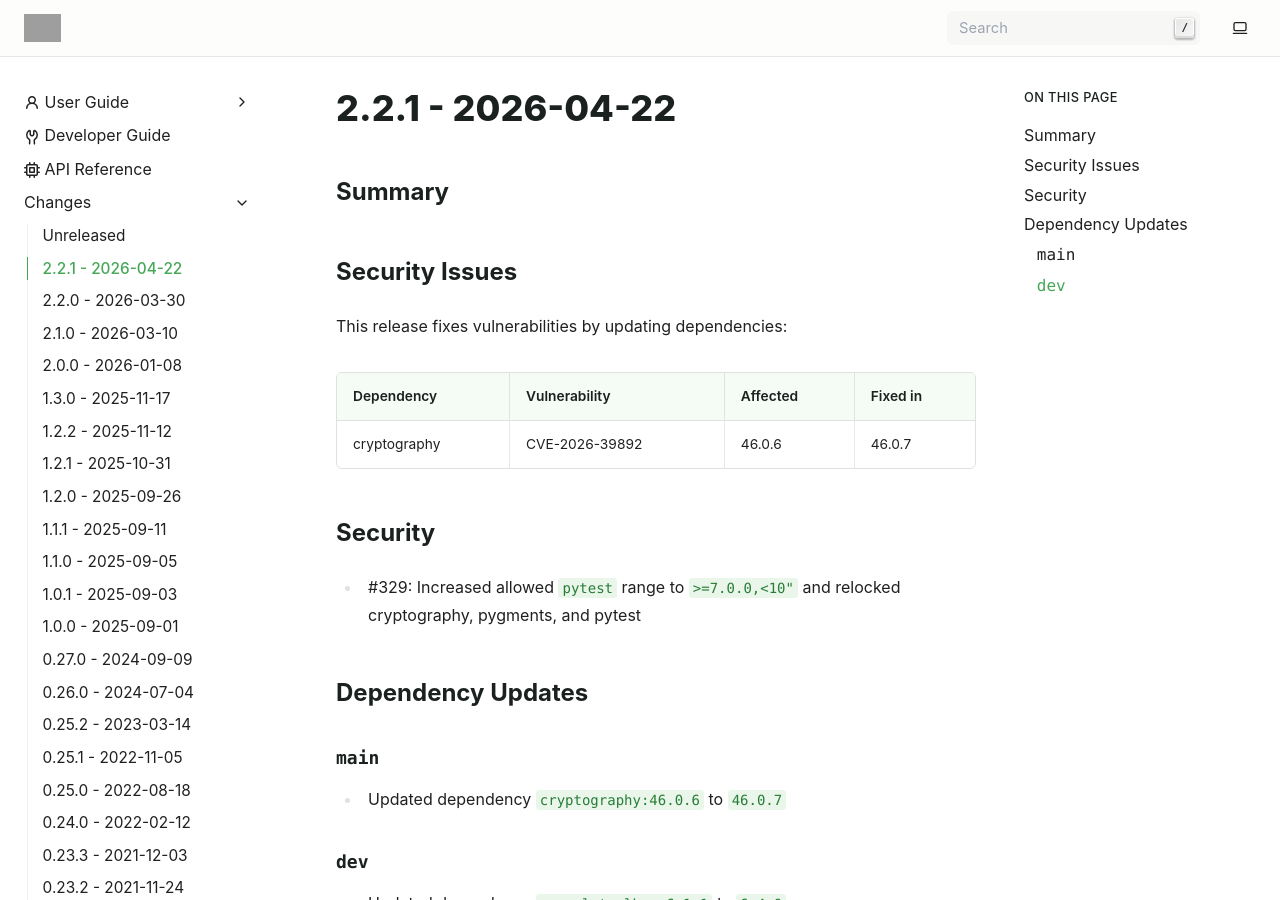
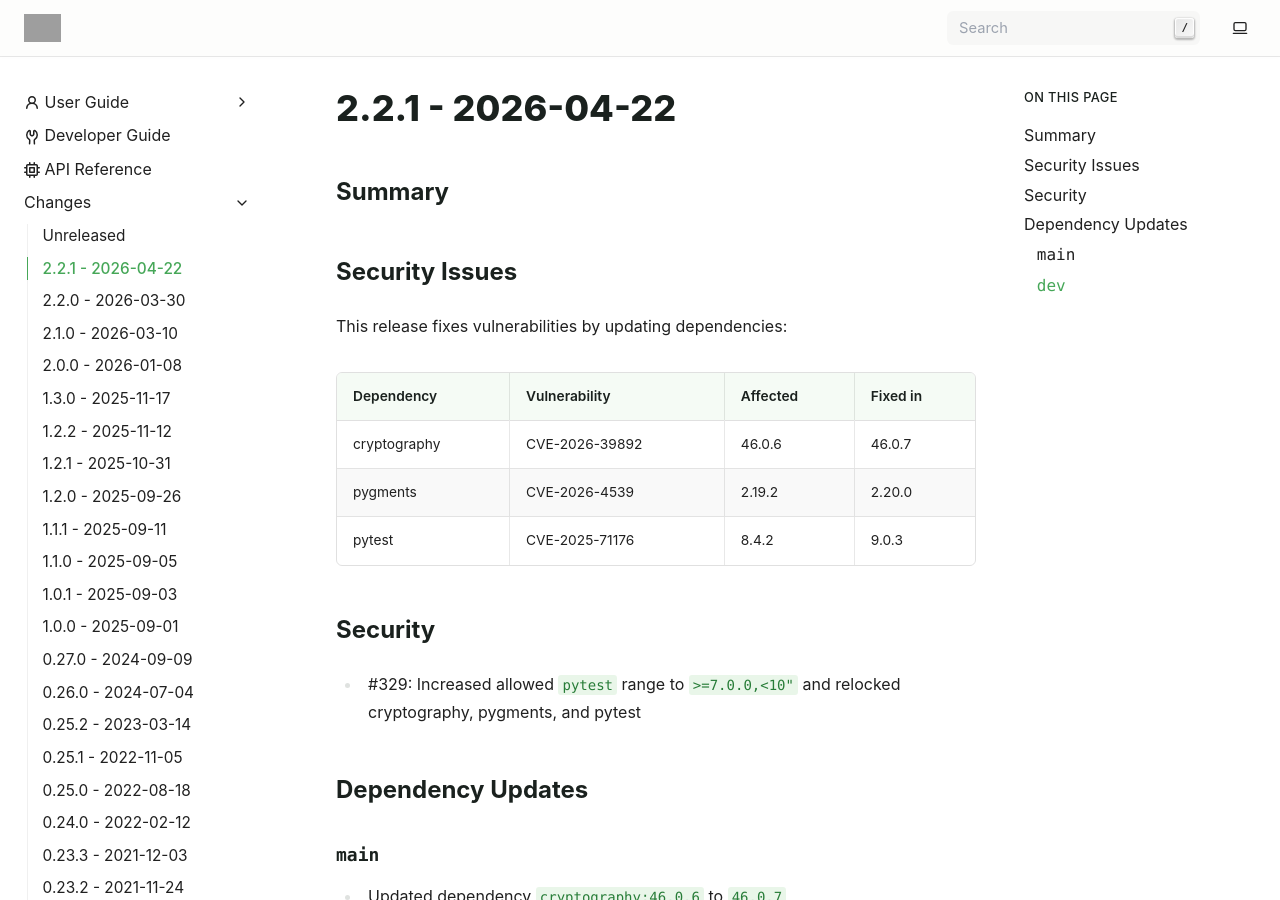
Before and after one commit to exasol/pyexasol, a Sphinx documentation site: the page built from doc/changes/changes_2.2.1.md, in a window 1280 px wide and 900 px high. Built offline with Sphinx 7.4.7, drawn with Linux system fonts in a browser that asks for light colours; grey boxes are pictures that could not be loaded.

Commit message:
Update vulnerabilities to be more correct

```diff
--- a/doc/changes/changes_2.2.1.md
+++ b/doc/changes/changes_2.2.1.md
@@ -9,10 +9,13 @@ This release fixes vulnerabilities by updating dependencies:
 | Dependency   | Vulnerability  | Affected | Fixed in |
 |--------------|----------------|----------|----------|
 | cryptography | CVE-2026-39892 | 46.0.6   | 46.0.7   |
+| pygments     | CVE-2026-4539  | 2.19.2   | 2.20.0   |
+| pytest       | CVE-2025-71176 | 8.4.2    | 9.0.3    |
 
 ## Security
 
-* #329: Increased allowed `pytest` range to `>=7.0.0,<10"` and relocked cryptography, pygments, and pytest
+* #329: Increased allowed `pytest` range to `>=7.0.0,<10"` and relocked cryptography,
+  pygments, and pytest
 
 ## Dependency Updates
 
```
